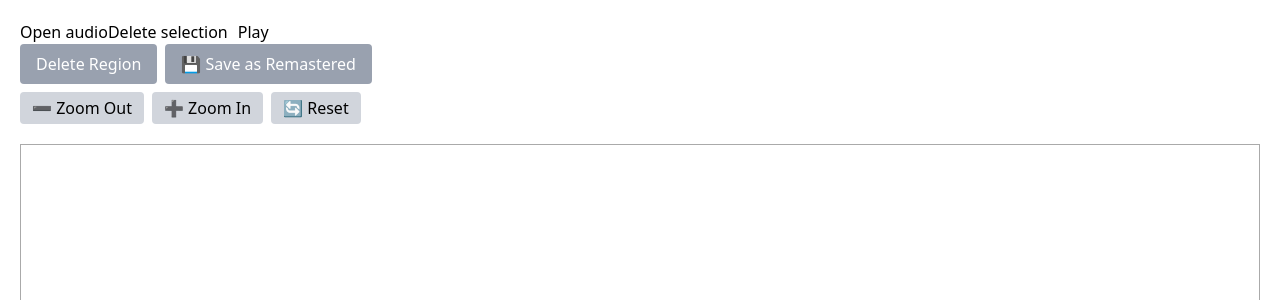
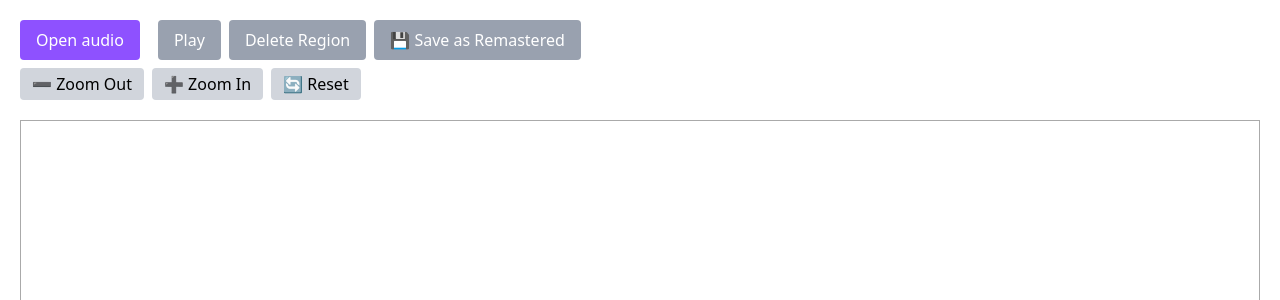
Before and after one commit to tsurubaso/sanbagierboSound, a React (Vite) app: page / in a window 1280 px wide. Shown: the top 300 px of the page. Built offline with nearby package versions, Linux system fonts and the light colour scheme.

Commit message:
tout marche seulement la region n'est pas revenu apre effacement

```diff
--- a/src/App.jsx
+++ b/src/App.jsx
@@ -24,60 +24,93 @@ export default function App() {
 
   // ✅ Fonction pour supprimer la région sélectionnée
 const deleteRegion = async () => {
-    if (!region || !waveRef.current) return;
+  if (!region || !wave?.current) {
+    console.warn("❌ No region or no Wavesurfer instance");
+    return;
+  }
 
-    const ws = waveRef.current;
+  const ws = wave.current;
   const buffer = ws.getDecodedData();
 
-    // Créer un nouveau buffer sans la région
-    const audioContext = new AudioContext();
   const sampleRate = buffer.sampleRate;
   const startSample = Math.floor(region.start * sampleRate);
   const endSample = Math.floor(region.end * sampleRate);
 
-    const channels = [];
-    for (let ch = 0; ch < buffer.numberOfChannels; ch++) {
+  // Create new merged channels (audio without removed region)
+  const channelCount = buffer.numberOfChannels;
+  const mergedChannels = [];
+
+  for (let ch = 0; ch < channelCount; ch++) {
     const data = buffer.getChannelData(ch);
+
     const before = data.slice(0, startSample);
     const after = data.slice(endSample);
 
     const merged = new Float32Array(before.length + after.length);
     merged.set(before);
     merged.set(after, before.length);
-      channels.push(merged);
+
+    mergedChannels.push(merged);
   }
 
+  // Create new AudioBuffer
+  const audioContext = new AudioContext();
   const newBuffer = audioContext.createBuffer(
-      buffer.numberOfChannels,
-      channels[0].length,
+    channelCount,
+    mergedChannels[0].length,
     sampleRate
   );
 
-    channels.forEach((data, ch) => {
+  mergedChannels.forEach((data, ch) => {
     newBuffer.copyToChannel(data, ch);
   });
 
-    // Convertir en WAV blob
+  // Convert to WAV blob
   const blob = bufferToWave(newBuffer);
+  const newUrl = URL.createObjectURL(blob);
 
-    // Recharger dans WaveSurfer
-    await ws.load(URL.createObjectURL(blob));
+  // Reload modified audio in WaveSurfer
+  await ws.load(newUrl);
 
+  // Clear region
   region.remove();
   setRegion(null);
+
+  // Update file state so saving works later
+  setFile({
+    url: newUrl,
+    path: file.path   // keep original path
+  });
+
+  console.log("✅ Region deleted and audio reloaded.");
 };
+
 
   // ✅ Sauvegarder le fichier édité
   const saveEditedFile = async () => {
-    if (!waveRef.current) return;
+    if (!wave?.current) {
+      console.error("❌ No Wavesurfer instance");
+      return;
+    }
 
-    const buffer = waveRef.current.getDecodedData();
+      if (!file?.path) {
+    console.error("❌ No file.path provided");
+    return;
+  }
+
+    console.log("🔍 wave object current:", wave.current);
+    console.log("🔍 wave object:", wave);
+    const buffer = wave.current.getDecodedData();
+    console.log("🔍 decoded buffer:", buffer);
     const blob = bufferToWave(buffer);
 
-    // Créer un nom avec suffix
-    const originalName = file.name.replace(/\.\w+$/, "");
-    const extension = file.name.match(/\.\w+$/)[0];
+  // Extract name from path
+  const fileName = file.path.split(/[/\\]/).pop();   // ex: "song.wav"
+  const originalName = fileName.replace(/\.\w+$/, ""); // "song"
+  const extension = fileName.match(/\.\w+$/)[0];       // ".wav"
     const newName = `${originalName}_remastered${extension}`;
+  // Audio processing
+
 
     // ✅ Utiliser l'API Electron pour sauvegarder
     const arrayBuffer = await blob.arrayBuffer();
@@ -164,14 +197,12 @@ export default function App() {
 
   return (
     <div style={{ padding: 20 }}>
-      <button onClick={selectFile}>Open audio</button>
-      <button onClick={deleteRegion} disabled={!region}>
-        Delete selection
-      </button>
-      <button onClick={togglePlay} disabled={!file} style={{ marginLeft: 10 }}>
+      <div className="flex gap-2">
+      <button className="px-4 py-2 bg-violet-500 text-white rounded disabled:bg-gray-400" onClick={selectFile}>Open audio</button>
+      <button className="px-4 py-2 bg-orange-500 text-white rounded disabled:bg-gray-400" onClick={togglePlay} disabled={!file} style={{ marginLeft: 10 }}>
         {isPlaying ? "Pause" : "Play"}
       </button>
-      <div className="flex gap-2">
+
         <button
           onClick={deleteRegion}
           disabled={!region}
```
Lines whose indentation alone changed are shown as unchanged.
